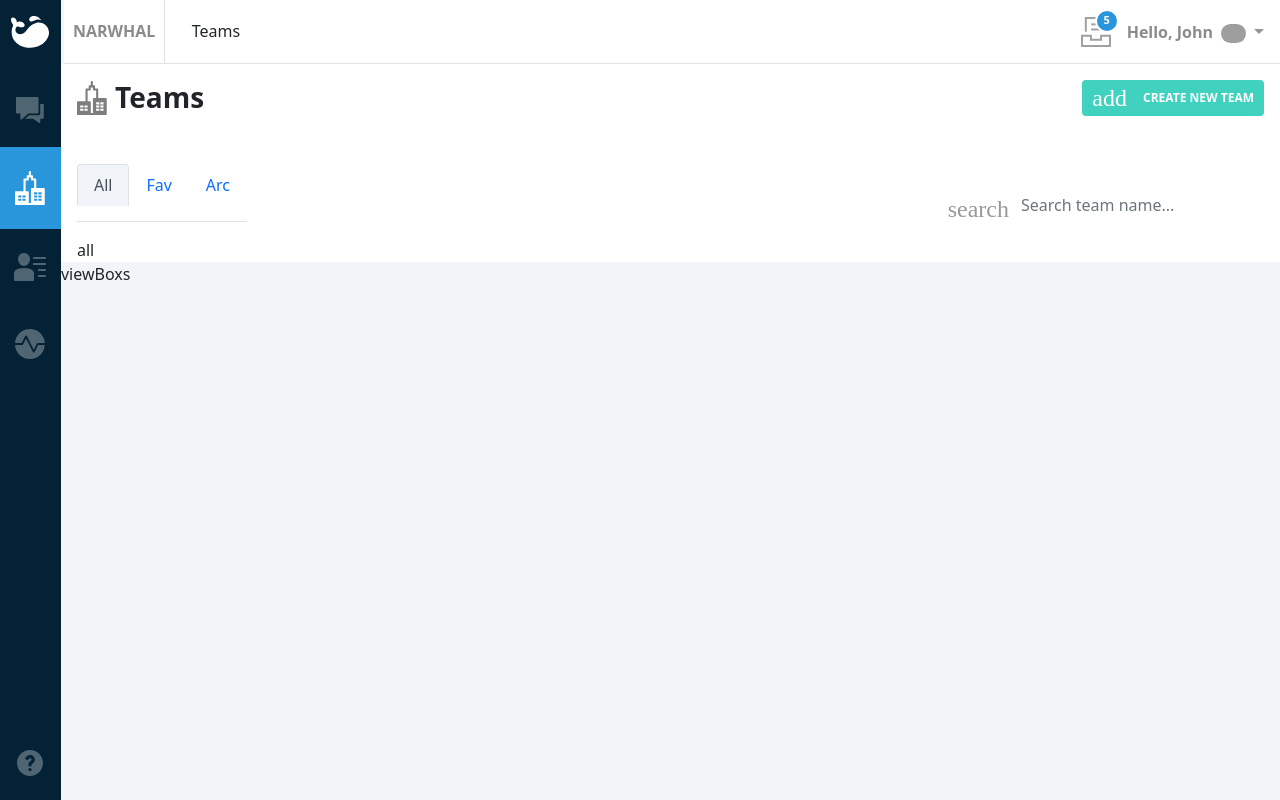
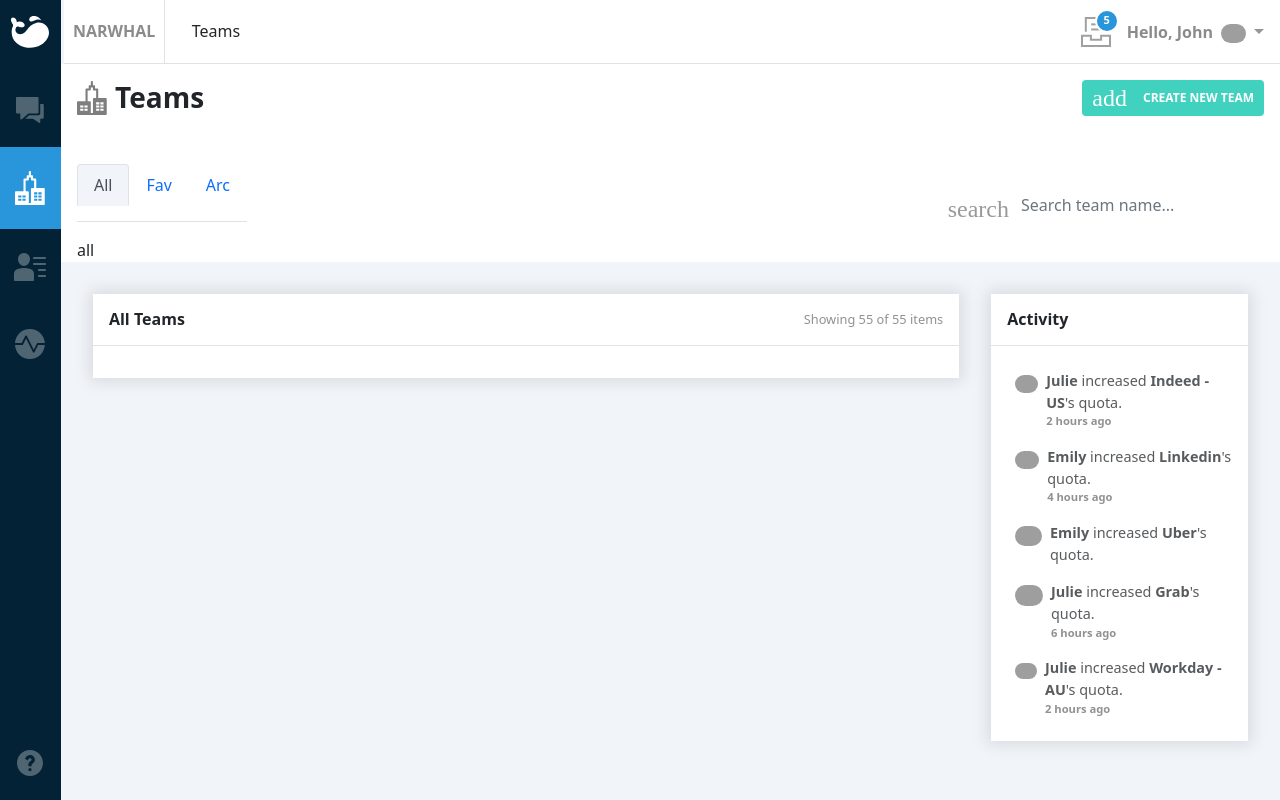
Before and after one commit to Mehedihasan-95/ReactWebApp, a React (Create React App) app: page / in a window 1280 px wide. Built offline with nearby package versions, Linux system fonts and the light colour scheme; grey boxes are pictures that could not be loaded.

Commit message:
activity done

```diff
--- a/src/App.js
+++ b/src/App.js
@@ -31,7 +31,7 @@ const App = () => {
             </div>
 
             {/* create new team button  */}
-            <button className='create-new-btn d-flex align-items-center text-uppercase'><span class="material-icons mr-3">add</span>
+            <button className='create-new-btn d-flex align-items-center text-uppercase'><span className="material-icons mr-3">add</span>
               Create New Team</button>
           </div>
 
@@ -55,7 +55,7 @@ const App = () => {
 
             {/* Search button */}
             <div className='d-flex align-items-center'>
-              <button className='search-btn pt-2'><span class="material-icons">search</span></button>
+              <button className='search-btn pt-2'><span className="material-icons">search</span></button>
               <Form >
                 <FormControl
                   type="search"
--- /dev/null
+++ b/src/component/activitiesCard.js
@@ -0,0 +1,18 @@
+
+const ActivitiesCard = ({ activity }) => {
+    console.log(activity);
+    return (
+        <div className='d-flex align-items-start py-2'>
+            <div className='user-img px-2'>
+                <img className='img-fluid' src={activity.person?.avatar} width="30" />
+            </div>
+            {/* activities title */}
+            <div className='activities-title'>
+                <p className='m-0 opacity-75 font-size-0_9rem'><strong>{activity.person.name}</strong> increased <strong>{activity.target}</strong>'s quota.</p>
+                <p className='m-0 font-size-0_7rem opacity-50'><strong> {activity.created_at} </strong></p>
+            </div>
+        </div>
+    )
+}
+
+export default ActivitiesCard
--- a/src/component/viewBoxs.js
+++ b/src/component/viewBoxs.js
@@ -1,8 +1,51 @@
 import React from 'react'
+import ActivitiesCard from '../component/activitiesCard'
+import dataObj from '../assets/data/data.json'
+
+const personActivity = dataObj.activities;
 
 const ViewBoxs = () => {
     return (
-        <div>viewBoxs</div>
+        <div className='m-4_5'>
+            <div className='d-flex justify-content-between align-items-start'>
+
+                {/* All Items List */}
+                <div className='col-9 bg-white box-shadow-default'>
+                    {/* header */}
+                    <div className='header-title border-bottom-1 '>
+                        <div className=' p-3 d-flex justify-content-between align-items-center'>
+                            <h6 className='m-0 font-weight-600 '>All Teams</h6>
+                            <h6 className='m-0 font-size-0_8rem opacity-50'>Showing 55 of 55 items</h6>
+                        </div>
+                    </div>
+
+                    {/* Box Content */}
+                    <div className='p-3'>
+
+                    </div>
+                </div>
+
+                {/* Activities */}
+                <div className='w-100 ml-4_5 bg-white box-shadow-default'>
+                    {/* header */}
+                    <div className='header-title border-bottom-1'>
+                        <div className=' p-3 d-flex justify-content-between align-items-center'>
+                            <h6 className='m-0 font-weight-600 '>Activity</h6>
+                        </div>
+                    </div>
+
+                    {/* Activities list */}
+                    <div className='p-3'>
+                        {personActivity.map((activity) => {
+                            return <ActivitiesCard key={activity.id} activity={activity} />
+                        })}
+
+
+                    </div>
+                </div>
+
+            </div>
+        </div>
     )
 }
 
--- a/src/header/header.js
+++ b/src/header/header.js
@@ -1,7 +1,7 @@
 import React from 'react'
 import './header.scss'
 import iconNotify from '../assets/icons/icon-mail.svg'
-import dataJson from '../assets/data/data.json'
+import dataObj from '../assets/data/data.json'
 
 const Header = () => {
     return (
@@ -19,7 +19,7 @@ const Header = () => {
 
                         {/* notification icon */}
                         <div className='position-relative mr-3'>
-                            <div className='notify-Count'>{dataJson.current_user.notifications_count}</div>
+                            <div className='notify-Count'>{dataObj.current_user.notifications_count}</div>
                             <div className='notify-icon'>
                                 <img src={iconNotify} />
                             </div>
@@ -27,10 +27,10 @@ const Header = () => {
 
                         {/* user name & avatar */}
                         <div className='user-name'>
-                            <p className='m-0'>Hello, {dataJson.current_user.name}</p>
+                            <p className='m-0'>Hello, {dataObj.current_user.name}</p>
                         </div>
                         <div className='user-img px-2 cursor-pointer'>
-                            <img className='img-fluid' src={dataJson.current_user.avatar} width="25" />
+                            <img className='img-fluid' src={dataObj.current_user.avatar} width="25" />
                         </div>
                         <div className='arrow-down '></div>
                     </div>
--- a/src/header/header.scss
+++ b/src/header/header.scss
@@ -5,11 +5,7 @@
     background: #FFF;
     border-bottom: 1px solid #E2E2E2;
     margin-left: 4rem;
-}
-.border-right-1 {
-    border-right: 1px solid #E2E2E2;
-}
-.text-gray{
+}.text-gray{
     color: #1A1919;
     font-weight: 600;
     opacity: .5;
@@ -36,9 +32,6 @@
     font-weight: 600;
     opacity: .5;
 }
-.user-img img{
-    border-radius: 5rem;
-}
 
 .arrow-down {
     width: 0px;
--- a/src/sidenav/sidenav.js
+++ b/src/sidenav/sidenav.js
@@ -48,7 +48,7 @@ const Sidenav = () => {
 
                 {/* Help button  */}
                 <div className='nav-item'>
-                    <a class="nav-link" href="#">
+                    <a className="nav-link" href="#">
                         <img className='img-fluid' src={iconHelp} />
                     </a>
                 </div>
--- a/src/style.scss
+++ b/src/style.scss
@@ -6,10 +6,21 @@ $body-bg: #F1F4F8;
 // Import Bootstrap and its default variables
 @import '~bootstrap/scss/bootstrap.scss';
 
+.border-right-1 {border-right: 1px solid #E2E2E2;}
+.border-bottom-1{border-bottom: 1px solid #E2E2E2;}
 .text-right{text-align: right !important;}
+.box-shadow-default{box-shadow: 0px 0px 15px 4px #0000001a}
+.font-size-0_9rem{font-size: .9rem;}
+.font-size-0_8rem{font-size: .8rem;}
+.font-size-0_7rem{font-size: .7rem;}
 .mr-3{margin-right: 1rem !important;}
+.ml-3{margin-left: 1rem !important;}
+.ml-4{margin-left: 1.5rem !important;}
+.ml-4_5{margin-left: 2rem !important;}
+.m-4_5{margin: 2rem !important;}
 .pl-2{padding-left: .5rem;}
 .pl-3{padding-left: 1rem;}
 .pr-3{padding-right: 1rem;}
 .cursor-pointer{cursor: pointer;}
 .font-weight-600{font-weight: 600;}
+.user-img img{border-radius: 5rem;}
```
